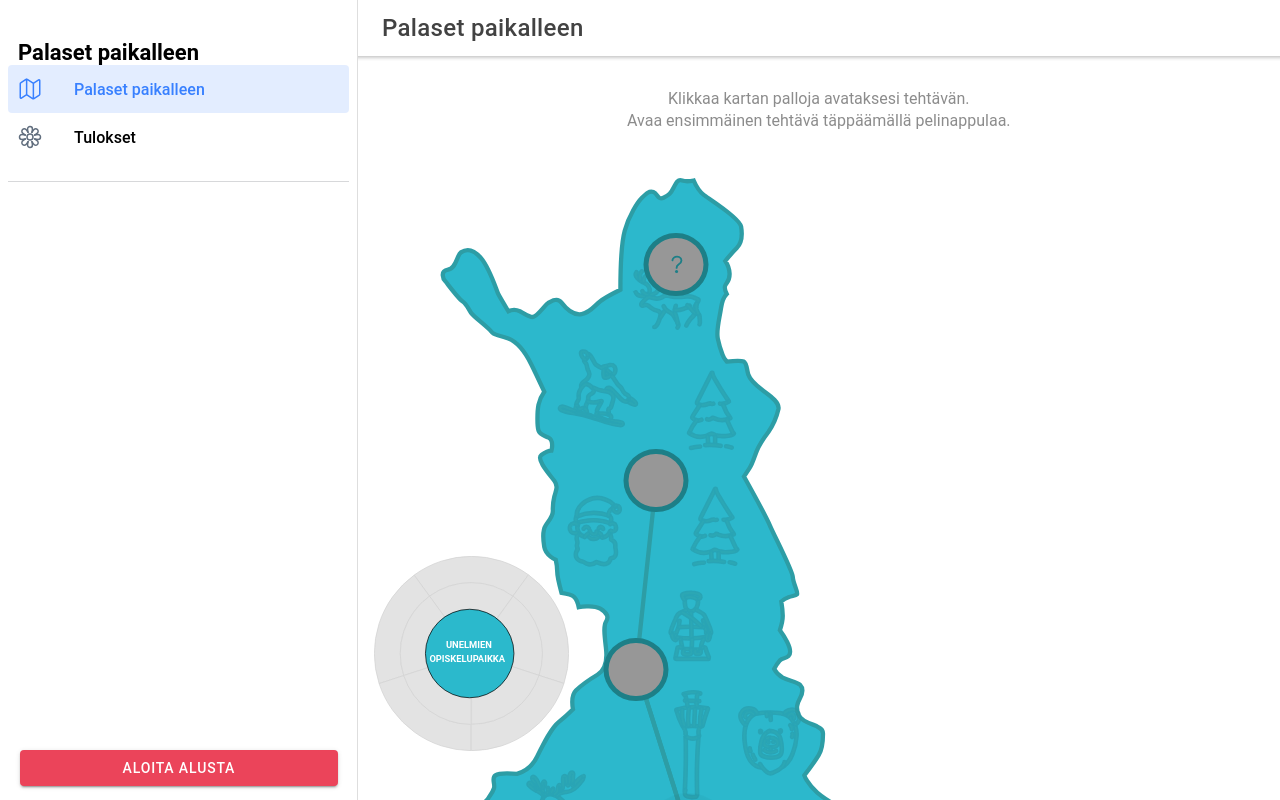
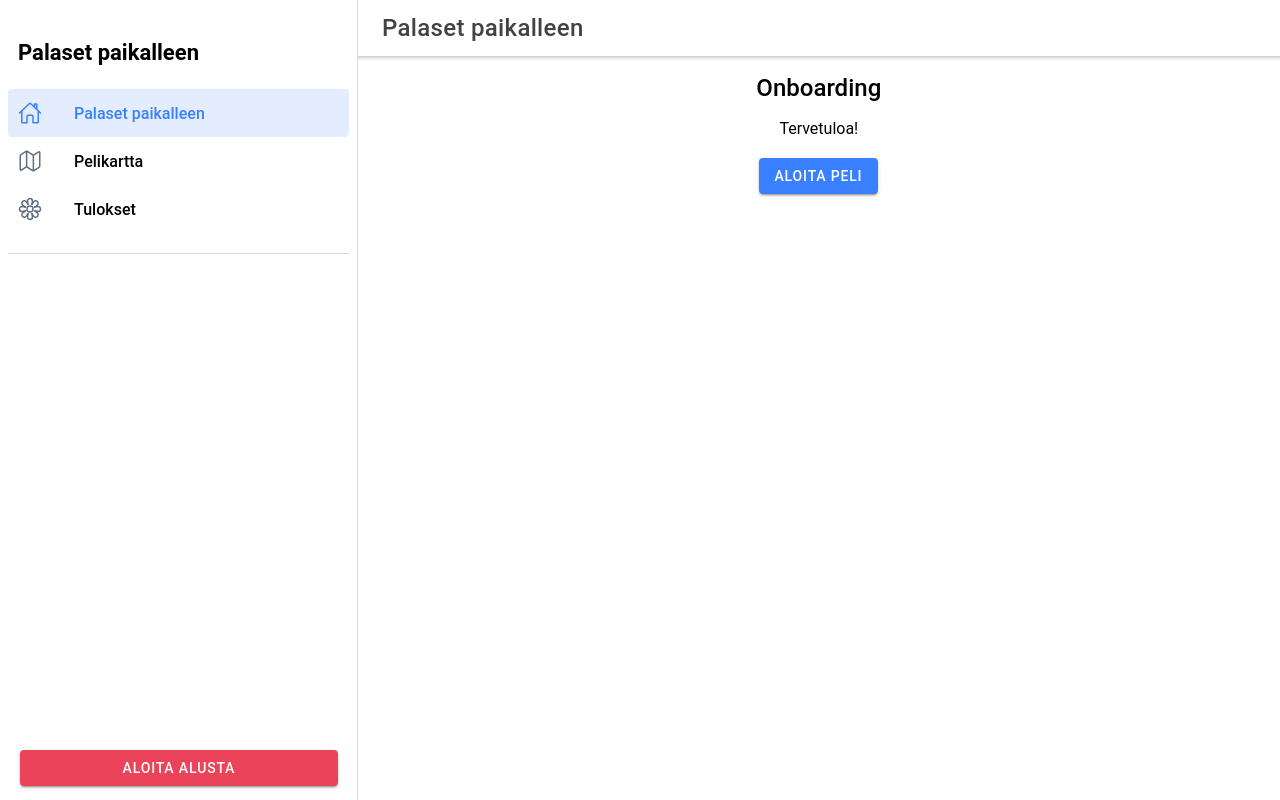
Before and after one commit to aleksi134/PalasetPaikalleen, a React (Create React App) app: page /page/Home in a window 1280 px wide. Built offline with nearby package versions, Linux system fonts and the light colour scheme.

Commit message:
Add home (onboarding) page

```diff
--- a/src/App.tsx
+++ b/src/App.tsx
@@ -1,32 +1,33 @@
-import Menu from './components/Menu';
-import Page from './pages/Page';
-import ResultsPage from './pages/ResultsPage';
-import React from 'react';
-import { IonApp, IonRouterOutlet, IonSplitPane } from '@ionic/react';
-import { IonReactRouter } from '@ionic/react-router';
-import { Redirect, Route } from 'react-router-dom';
+import Menu from './components/Menu'
+import MapPage from './pages/MapPage'
+import HomePage from './pages/HomePage'
+import ResultsPage from './pages/ResultsPage'
+import React from 'react'
+import { IonApp, IonRouterOutlet, IonSplitPane } from '@ionic/react'
+import { IonReactRouter } from '@ionic/react-router'
+import { Redirect, Route } from 'react-router-dom'
 
 /* Core CSS required for Ionic components to work properly */
-import '@ionic/react/css/core.css';
+import '@ionic/react/css/core.css'
 
 /* Basic CSS for apps built with Ionic */
-import '@ionic/react/css/normalize.css';
-import '@ionic/react/css/structure.css';
-import '@ionic/react/css/typography.css';
+import '@ionic/react/css/normalize.css'
+import '@ionic/react/css/structure.css'
+import '@ionic/react/css/typography.css'
 
 /* Optional CSS utils that can be commented out */
-import '@ionic/react/css/padding.css';
-import '@ionic/react/css/float-elements.css';
-import '@ionic/react/css/text-alignment.css';
-import '@ionic/react/css/text-transformation.css';
-import '@ionic/react/css/flex-utils.css';
-import '@ionic/react/css/display.css';
+import '@ionic/react/css/padding.css'
+import '@ionic/react/css/float-elements.css'
+import '@ionic/react/css/text-alignment.css'
+import '@ionic/react/css/text-transformation.css'
+import '@ionic/react/css/flex-utils.css'
+import '@ionic/react/css/display.css'
 
 /* Theme variables */
-import './theme/variables.css';
+import './theme/variables.css'
 
 /* Global css */
-import './theme/global.css';
+import './theme/global.css'
 
 const App: React.FC = () => {
 
@@ -36,9 +37,10 @@ const App: React.FC = () => {
         <IonSplitPane contentId="main">
           <Menu />
           <IonRouterOutlet id="main">
-            <Route path="/page/Home" component={Page} exact />
+            <Route path="/page/Home" component={HomePage} exact />
+            <Route path="/page/Map" component={MapPage} exact />
             <Route path="/page/Results" component={ResultsPage} exact />
-            <Redirect from="/" to="/page/Home" exact />
+            <Redirect from="/" to="/page/Map" exact />
           </IonRouterOutlet>
         </IonSplitPane>
       </IonReactRouter>
--- a/src/components/Menu.css
+++ b/src/components/Menu.css
@@ -111,3 +111,7 @@ ion-note {
 ion-item.selected {
   --color: var(--ion-color-primary);
 }
+
+ion-menu ion-list-header {
+  margin-bottom: 1.5rem;
+}
--- a/src/components/Menu.tsx
+++ b/src/components/Menu.tsx
@@ -8,7 +8,7 @@ import {
   IonMenu,
   IonMenuToggle
 } from '@ionic/react'
-import { flowerOutline, mapOutline } from 'ionicons/icons'
+import { flowerOutline, homeOutline, mapOutline } from 'ionicons/icons'
 import React from 'react'
 import { useLocation } from 'react-router-dom'
 import './Menu.css'
@@ -26,6 +26,11 @@ const appPages: AppPage[] = [
   {
     title: 'Palaset paikalleen',
     url: '/page/Home',
+    icon: homeOutline
+  },
+  {
+    title: 'Pelikartta',
+    url: '/page/Map',
     icon: mapOutline
   },
   {
--- /dev/null
+++ b/src/pages/HomePage.tsx
@@ -0,0 +1,45 @@
+import { IonButton, IonButtons, IonContent, IonHeader, IonMenuButton, IonPage, IonTitle, IonToolbar } from '@ionic/react'
+import React, { MouseEventHandler } from 'react'
+import { RouteComponentProps, withRouter } from 'react-router'
+import './Page.css'
+
+interface Props extends RouteComponentProps<any> {}
+
+const Page: React.FC<Props> = ({ history }) => {
+
+  const navigateToMap: MouseEventHandler = (e) => {
+    e.preventDefault()
+    history.push('/page/Map')
+  }
+
+  // const { name } = useParams<{ name: string; }>();
+  const name = 'Palaset paikalleen'
+
+  return (
+    <IonPage>
+      <IonHeader>
+        <IonToolbar>
+          <IonButtons slot="start">
+            <IonMenuButton />
+          </IonButtons>
+          <IonTitle>{name}</IonTitle>
+        </IonToolbar>
+      </IonHeader>
+
+      <IonContent fullscreen className="home-page">
+        <IonHeader collapse="condense">
+          <IonToolbar>
+            <IonTitle size="large">{name}</IonTitle>
+          </IonToolbar>
+        </IonHeader>
+
+        <h2>Onboarding</h2>
+        <p>Tervetuloa!</p>
+        <IonButton onClick={navigateToMap}>Aloita peli</IonButton>
+
+      </IonContent>
+    </IonPage>
+  )
+}
+
+export default withRouter(Page)
--- a/src/pages/Page.css
+++ b/src/pages/Page.css
@@ -0,0 +1,4 @@
+
+.home-page {
+	text-align: center;
+}
```
Also changed, not shown: src/pages/MapPage.tsx (renamed from src/pages/Page.tsx).
